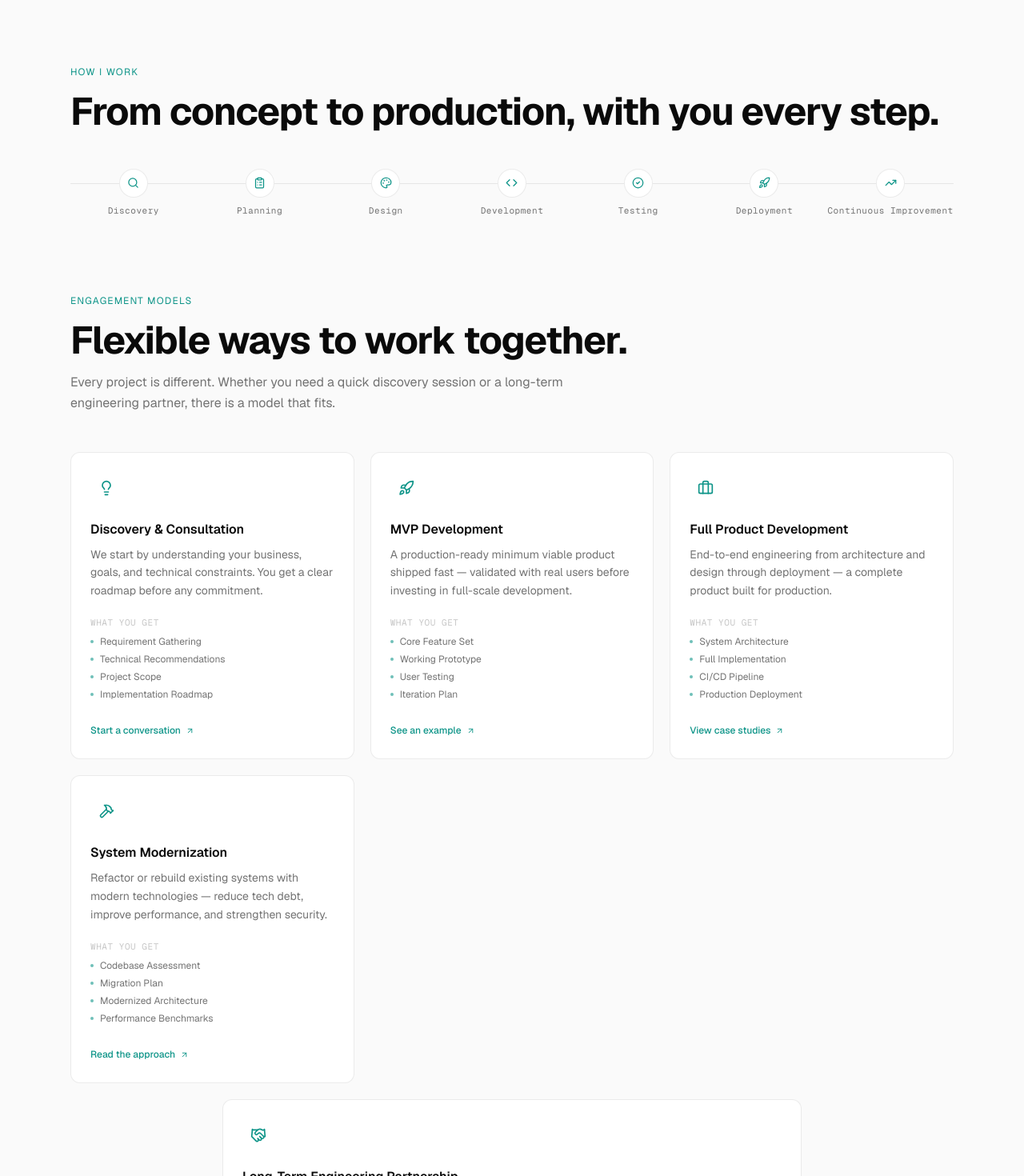
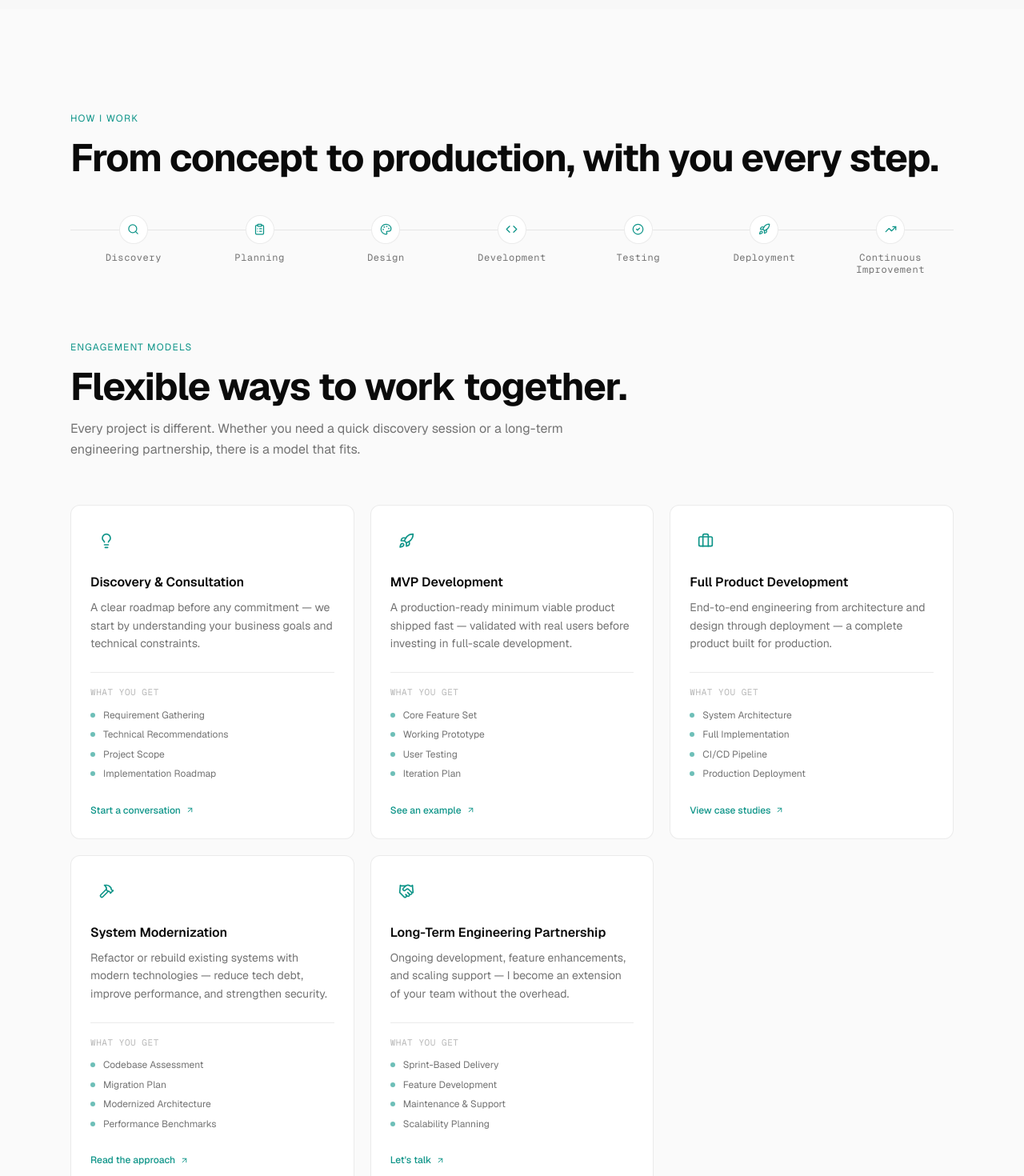
Before and after one commit to mustafatawab/portfolio, a Next.js app: page / in a window 1280 px wide. Shown: the part 3080-4550 px from the top of the page at 80% size. Built offline with nearby package versions, Linux system fonts and the light colour scheme.

Commit message:
added expereicen and audit some design

```diff
--- a/src/app/page.tsx
+++ b/src/app/page.tsx
@@ -2,6 +2,7 @@ import HeroSection from "@/views/hero";
 import AboutSection from "@/views/about";
 import WhatIBuild from "@/views/what-i-build";
 import EngagementModels from "@/views/engagement-models";
+import Experience from "@/views/experience";
 import Projects from "@/views/projects";
 import Contact from "@/views/contact";
 import { JsonLd, personSchema, breadcrumbSchema } from "@/lib/json-ld";
@@ -19,6 +20,7 @@ export default function Home() {
       <AboutSection />
       <WhatIBuild />
       <EngagementModels />
+      <Experience />
       <Projects />
       <Contact />
     </>
--- a/src/lib/experience.ts
+++ b/src/lib/experience.ts
@@ -9,11 +9,20 @@ interface ExperieceType  {
 }
 
  export const experiences: ExperieceType[] = [
+  {
+    title: "Full Stack Developer",
+    company : "Webtronix",
+    location:  "Luxus Mall , Gulberg Green, Islamabad, Pakistan",
+    period: "July 2026 - Present",
+    description: "Building scalable digital platforms and custom software solutions for startups and enterprises. Focusing on full-stack development with Next.js and FastAPI, integrating AI-driven workflows to automate business processes.",
+    tags: ["Next.js", "Node.js", "Prisma", "PostgreSQL", "TanStack"],
+    dotColor: "bg-purple-600",
+  },
     {
       title: "Full Stack Developer",
       company: "Atlas Solution",
       location : "Gulberg Green, Islamabad, Pakistan",
-      period: "March 2026 - Present",
+      period: "March 2026 - July 2026",
       description: "Building scalable digital platforms and custom software solutions for startups and enterprises. Focusing on full-stack development with Next.js and FastAPI, integrating AI-driven workflows to automate business processes.",
       tags: ["Next.js", "Node.js", "Prisma", "PostgreSQL", "TanStack"],
       dotColor: "bg-purple-600",
--- a/src/views/engagement-models.tsx
+++ b/src/views/engagement-models.tsx
@@ -35,7 +35,7 @@ const models = [
     icon: Lightbulb,
     title: "Discovery & Consultation",
     description:
-      "We start by understanding your business, goals, and technical constraints. You get a clear roadmap before any commitment.",
+      "A clear roadmap before any commitment — we start by understanding your business goals and technical constraints.",
     deliverables: ["Requirement Gathering", "Technical Recommendations", "Project Scope", "Implementation Roadmap"],
     cta: { label: "Start a conversation", href: "/#contact" },
   },
@@ -83,7 +83,7 @@ export default function EngagementModels() {
           whileInView="visible"
           viewport={{ once: true, margin: "-80px" }}
           variants={stagger}
-          className="mb-24"
+          className="mb-20"
         >
           <motion.span variants={fadeUp} className="section-label">
             How I Work
@@ -96,11 +96,7 @@ export default function EngagementModels() {
             From concept to production, with you every step.
           </motion.h2>
 
-          <motion.div
-            variants={fadeUp}
-            className="relative mt-12"
-          >
-            {/* Connecting line */}
+          <motion.div variants={fadeUp} className="relative mt-12">
             <div className="hidden md:block absolute top-[18px] left-0 right-0 h-px bg-border" />
 
             <div className="grid grid-cols-2 sm:grid-cols-3 md:grid-cols-7 gap-6 md:gap-0">
@@ -116,7 +112,7 @@ export default function EngagementModels() {
                   <div className="relative z-10 w-9 h-9 rounded-full bg-card border border-border flex items-center justify-center text-primary mb-2.5">
                     <step.icon size={15} />
                   </div>
-                  <span className="text-[11px] font-mono tracking-wider text-muted-foreground leading-tight">
+                  <span className="text-[11px] md:text-xs font-mono tracking-wider text-muted-foreground leading-tight">
                     {step.label}
                   </span>
                 </motion.div>
@@ -148,7 +144,7 @@ export default function EngagementModels() {
             className="mt-4 text-[15.5px] md:text-base text-muted-foreground leading-relaxed max-w-2xl"
           >
             Every project is different. Whether you need a quick discovery session
-            or a long-term engineering partner, there is a model that fits.
+            or a long-term engineering partnership, there is a model that fits.
           </motion.p>
         </motion.div>
 
@@ -157,17 +153,13 @@ export default function EngagementModels() {
           whileInView="visible"
           viewport={{ once: true, margin: "-80px" }}
           variants={stagger}
-          className="grid grid-cols-1 md:grid-cols-2 lg:grid-cols-3 gap-5 mt-12"
+          className="grid grid-cols-1 md:grid-cols-2 lg:grid-cols-3 gap-5 mt-14"
         >
-          {models.map((model, i) => (
+          {models.map((model) => (
             <motion.div
               key={model.title}
               variants={fadeUp}
-              className={`card-hover p-6 flex flex-col ${
-                i === models.length - 1 && models.length % 3 === 2
-                  ? "lg:col-span-3 lg:max-w-[calc(66.666%-0.75rem)] lg:mx-auto"
-                  : ""
-              }`}
+              className="card-hover p-6 flex flex-col"
             >
               <div className="w-10 h-10 rounded-lg bg-primary-light flex items-center justify-center text-primary mb-5">
                 <model.icon size={20} />
@@ -177,28 +169,28 @@ export default function EngagementModels() {
                 {model.title}
               </h3>
 
-              <p className="text-sm text-muted-foreground leading-relaxed mt-2 mb-5">
+              <p className="text-sm text-muted-foreground leading-relaxed mt-2 mb-6">
                 {model.description}
               </p>
 
-              <div className="space-y-2 mb-6">
-                <p className="text-[11px] font-mono tracking-wider text-muted-foreground/40 uppercase">
+              <div className="border-t border-border pt-4 mb-6">
+                <p className="text-[11px] font-mono tracking-wider text-muted-foreground/50 uppercase mb-3">
                   What You Get
                 </p>
-                <ul className="space-y-1.5">
+                <ul className="space-y-2">
                   {model.deliverables.map((d) => (
                     <li
                       key={d}
-                      className="flex items-center gap-2 text-xs text-muted-foreground"
+                      className="flex items-start gap-2.5 text-xs text-muted-foreground leading-snug"
                     >
-                      <span className="w-1 h-1 rounded-full bg-primary/60 flex-shrink-0" />
+                      <span className="w-1.5 h-1.5 rounded-full bg-primary/60 mt-[5px] flex-shrink-0" />
                       {d}
                     </li>
                   ))}
                 </ul>
               </div>
 
-              <div className="mt-auto">
+              <div className="mt-auto pt-0">
                 <Link
                   href={model.cta.href}
                   className="group inline-flex items-center gap-1.5 text-xs text-primary font-medium hover:underline underline-offset-2"
--- a/src/views/experience.tsx
+++ b/src/views/experience.tsx
@@ -1,70 +1,104 @@
 "use client";
 import React from "react";
 import { motion } from "framer-motion";
-import { Badge } from "@/components/ui/badge";
 import { experiences } from "@/lib/experience";
 
-const containerVariants = {
-  hidden: { opacity: 0 },
+const ease = [0.25, 0.1, 0.25, 1] as const;
+
+const fadeUp = {
+  hidden: { opacity: 0, y: 24 },
   visible: {
     opacity: 1,
-    transition: { staggerChildren: 0.15, delayChildren: 0.1 },
+    y: 0,
+    transition: { duration: 0.5, ease },
   },
 };
 
-const itemVariants = {
-  hidden: { opacity: 0, y: 24 },
-  visible: {
-    opacity: 1, y: 0,
-    transition: { duration: 0.6, ease: [0.25, 0.1, 0.25, 1] as const },
-  },
+const stagger = {
+  hidden: {},
+  visible: { transition: { staggerChildren: 0.08 } },
 };
 
-const Experience = () => {
+export default function Experience() {
   return (
-    <section id="experience" className="py-32 bg-background">
-      <div className="container">
-        <div className="text-center space-y-4 mb-16">
-          <h2 className="text-3xl md:text-5xl font-semibold font-display text-foreground tracking-tight">
-            Professional <span className="text-accent">Experience</span>
-          </h2>
-        </div>
+    <section id="experience" className="py-24 md:py-32 bg-muted/40">
+      <div className="container max-w-4xl">
+        <motion.div
+          initial="hidden"
+          whileInView="visible"
+          viewport={{ once: true, margin: "-80px" }}
+          variants={stagger}
+        >
+          <motion.span variants={fadeUp} className="section-label">
+            Experience
+          </motion.span>
+
+          <motion.h2
+            variants={fadeUp}
+            className="text-3xl sm:text-4xl lg:text-5xl font-bold tracking-tight text-foreground mt-2 mb-14"
+          >
+            Where I have worked.
+          </motion.h2>
+        </motion.div>
 
         <motion.div
-          variants={containerVariants}
           initial="hidden"
           whileInView="visible"
-          viewport={{ once: true, margin: "-100px" }}
-          className="max-w-4xl mx-auto space-y-6"
+          viewport={{ once: true, margin: "-80px" }}
+          variants={stagger}
+          className="relative"
         >
-          {experiences.map((exp, index) => (
+          {/* Vertical line — centered on the 100px column boundary */}
+          <div className="absolute left-[100px] top-0 bottom-0 w-px bg-border hidden sm:block" />
+
+          {experiences.map((exp, i) => (
             <motion.div
-              key={index}
-              variants={itemVariants}
-              className="card-hover p-8"
+              key={i}
+              variants={fadeUp}
+              className="relative pb-12 last:pb-0"
             >
-              <div className="flex flex-col md:flex-row md:items-start justify-between gap-4 mb-5">
-                <div>
-                  <span className="text-xs font-mono text-accent tracking-wider">{exp.period}</span>
-                  <h3 className="text-xl font-semibold text-foreground mt-1">{exp.title}</h3>
-                  <p className="text-foreground/50 text-sm mt-0.5">{exp.company} &middot; {exp.location}</p>
-                </div>
+              {/* Period — absolutely positioned left of the line */}
+              <div className="hidden sm:block absolute left-0 top-1.5 w-[88px] text-right">
+                <span className="text-xs font-mono text-muted-foreground/60 tracking-tight">
+                  {exp.period}
+                </span>
               </div>
 
-              <p className="text-foreground/60 leading-relaxed text-sm mb-6">
-                {exp.description}
-              </p>
+              {/* Timeline dot — centered on the line */}
+              <div className="hidden sm:block absolute left-[100px] top-1.5 w-[9px] h-[9px] rounded-full bg-background border-2 border-primary -translate-x-1/2 z-10 transition-colors duration-300" />
 
-              <div className="flex flex-wrap gap-2">
-                {exp.tags.map((tag, i) => (
-                  <Badge
-                    key={i}
-                    variant="outline"
-                    className="border-border text-foreground/40 text-xs font-mono px-3 py-1"
-                  >
-                    {tag}
-                  </Badge>
-                ))}
+              {/* Card — offset from the line */}
+              <div className="sm:pl-[124px]">
+                <div className="card-hover p-5 sm:p-6">
+                  <div className="flex flex-col sm:flex-row sm:items-baseline justify-between gap-1 sm:gap-4 mb-3">
+                    <div>
+                      <h3 className="text-base sm:text-lg font-semibold text-foreground">
+                        {exp.title}
+                      </h3>
+                      <span className="text-sm text-primary">
+                        {exp.company}
+                      </span>
+                    </div>
+                    <span className="text-[11px] font-mono text-muted-foreground/50 sm:hidden">
+                      {exp.period}
+                    </span>
+                  </div>
+
+                  <p className="text-sm text-muted-foreground leading-relaxed">
+                    {exp.description}
+                  </p>
+
+                  <div className="flex flex-wrap gap-1.5 mt-4">
+                    {exp.tags.map((tag) => (
+                      <span
+                        key={tag as string}
+                        className="inline-flex items-center px-2 py-0.5 rounded-md bg-foreground/[0.04] text-[11px] sm:text-[12px] font-mono text-muted-foreground tracking-tight"
+                      >
+                        {tag as string}
+                      </span>
+                    ))}
+                  </div>
+                </div>
               </div>
             </motion.div>
           ))}
@@ -72,6 +106,4 @@ const Experience = () => {
       </div>
     </section>
   );
-};
-
-export default Experience;
+}
--- a/src/views/what-i-build.tsx
+++ b/src/views/what-i-build.tsx
@@ -140,12 +140,12 @@ export default function WhatIBuild() {
                 {offering.title}
               </h3>
 
-              <p className="text-sm text-muted-foreground leading-relaxed mt-2 mb-5">
+              <p className="text-sm text-muted-foreground leading-relaxed mt-2 mb-6">
                 {offering.description}
               </p>
 
-              <div className="space-y-2 mb-5">
-                <p className="text-[11px] font-mono tracking-wider text-muted-foreground/40 uppercase">
+              <div className="border-t border-border pt-4 mb-6">
+                <p className="text-[11px] font-mono tracking-wider text-muted-foreground/50 uppercase mb-3">
                   Common Applications
                 </p>
                 <div className="flex flex-wrap gap-1.5">
```
